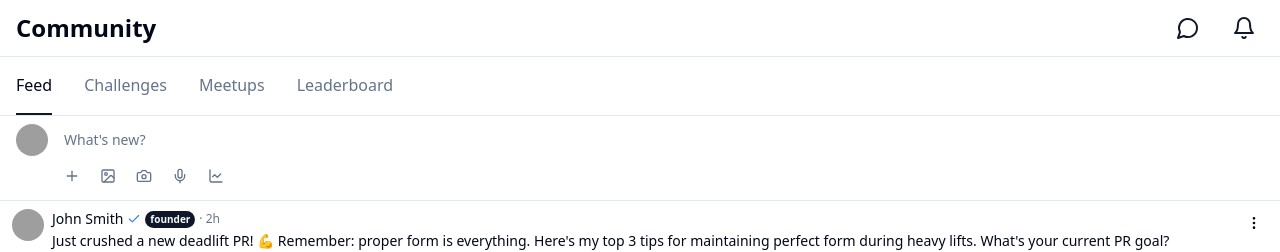
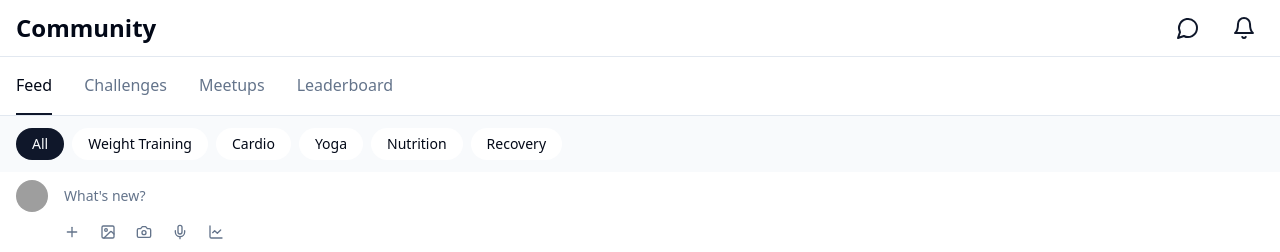
Before and after one commit to djordjejankovic10/community-bloom-portal, a React (Vite) app: page /community in a window 1280 px wide. Shown: the top 252 px of the page. Built offline with nearby package versions, Linux system fonts and the light colour scheme; grey boxes are pictures that could not be loaded.

Commit message:
Add filters to community tabs
Implemented additional filters below the community tabs for categories such as All, Weight Training, Cardio, Yoga, Nutrition, and Recovery. Styled the filters based on the provided image for improved UI.
[skip gpt_engineer]

```diff
--- a/src/components/community/CommunityTabs.tsx
+++ b/src/components/community/CommunityTabs.tsx
@@ -1,8 +1,19 @@
 import { Link, useLocation } from "react-router-dom";
+import { useState } from "react";
+
+const FILTERS = [
+  "All",
+  "Weight Training",
+  "Cardio",
+  "Yoga",
+  "Nutrition",
+  "Recovery",
+];
 
 export const CommunityTabs = () => {
   const location = useLocation();
   const currentPath = location.pathname;
+  const [activeFilter, setActiveFilter] = useState("All");
 
   const tabs = [
     { name: "Feed", path: "/community" },
@@ -12,6 +23,7 @@ export const CommunityTabs = () => {
   ];
 
   return (
+    <div>
       <div className="border-b border-border">
         <nav className="flex gap-8 px-4">
           {tabs.map((tab) => (
@@ -29,5 +41,22 @@ export const CommunityTabs = () => {
           ))}
         </nav>
       </div>
+
+      <div className="overflow-x-auto px-4 py-3 flex gap-2 bg-secondary/50">
+        {FILTERS.map((filter) => (
+          <button
+            key={filter}
+            onClick={() => setActiveFilter(filter)}
+            className={`px-4 py-1.5 rounded-full text-sm whitespace-nowrap transition-colors ${
+              activeFilter === filter
+                ? "bg-primary text-primary-foreground"
+                : "bg-background hover:bg-background/80"
+            }`}
+          >
+            {filter}
+          </button>
+        ))}
+      </div>
+    </div>
   );
 };
```
Lines whose indentation alone changed are shown as unchanged.
